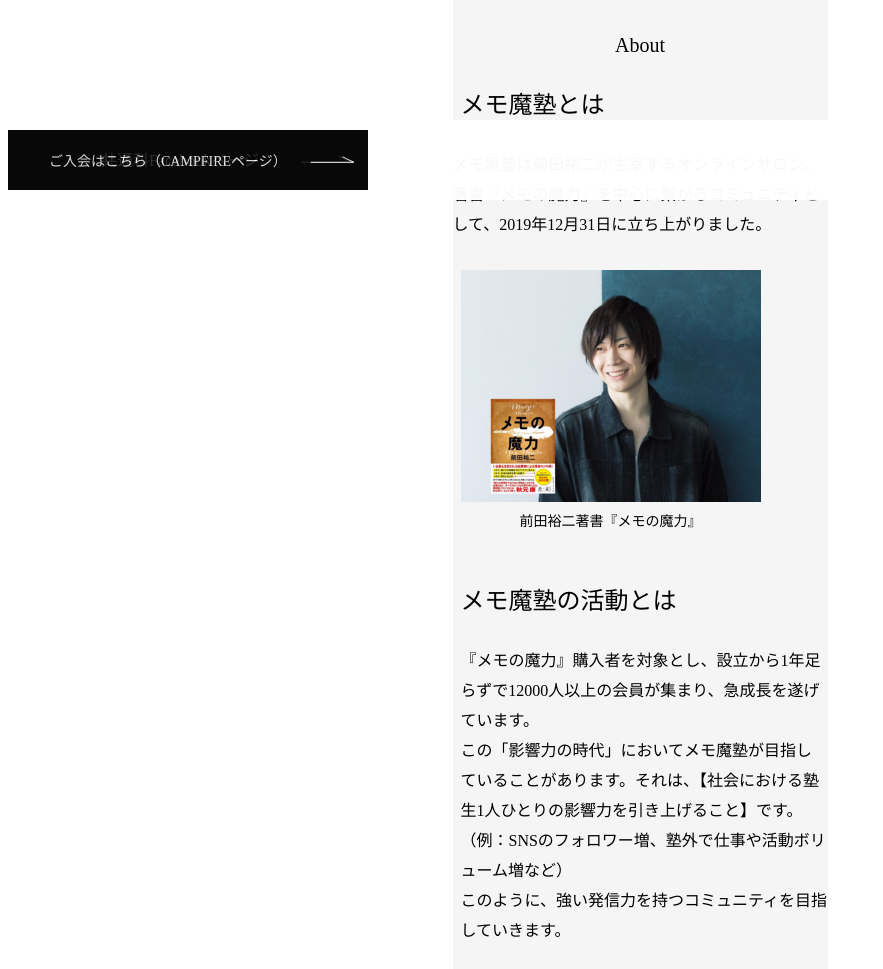
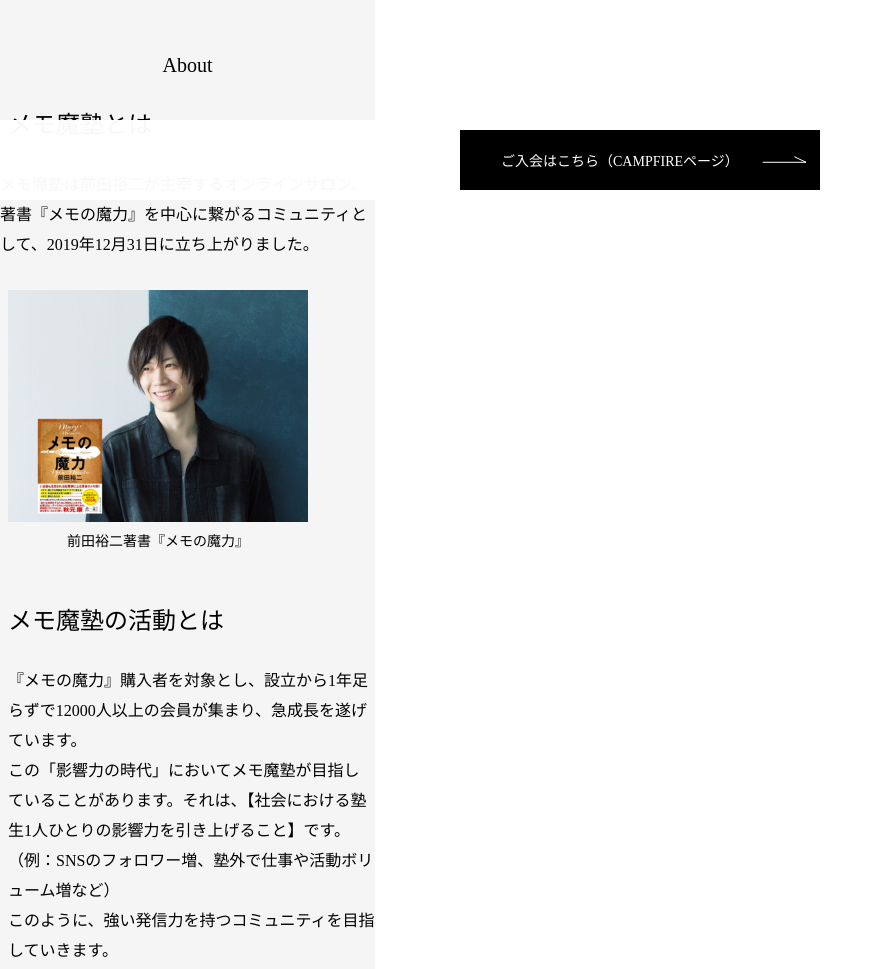
Before and after one commit to tarowhitey/memoma-site, a plain HTML site: page SP/home.html in a window 1280 px wide. Shown: the part 680-1649 px from the top of the page, without its empty margins (0-883 px from the left). Drawn offline with nearby package versions, Linux system fonts and the light colour scheme.

Commit message:
fix SP page

```diff
--- a/SP/css/about_style.css
+++ b/SP/css/about_style.css
@@ -2,7 +2,7 @@
     width: 375px;
     background: #F5F5F5 0% 0% no-repeat padding-box;
     opacity: 1;
-    padding-top: 30px;
+    padding-top: 50px;
     padding-bottom: 50px;
 }
 
--- a/SP/css/footer_style.css
+++ b/SP/css/footer_style.css
@@ -1,13 +1,14 @@
 .link_footer {
     width: 100%;
     height: 80px;
-
+    text-align: center;
     position: fixed;
     bottom: 0;
     left: 0;
 
     background: #FFFFFF 0% 0% no-repeat padding-box;
-    opacity: 0.82;
+    background-color: rgba(255, 255, 255, 0.82);
+    opacity: 1;
 
     display: inline-block;
 
@@ -23,9 +24,13 @@
 }
 
 .link_footer img {
-    margin: 10px 8px;
+    margin: 10px auto;
     width: 360px;
     height: 60px;
+}
+
+.footer_img img:hover {
+    opacity: 0.9;
 }
 
 .footer_hidden {
--- a/SP/css/template.css
+++ b/SP/css/template.css
@@ -8,7 +8,9 @@
     font-weight: 400;
     font-style: normal;
     width:100%; /*ページ全体の幅は100%と指定する*/
+    /*
     max-width: 375px;
+    */
     margin: auto auto 80px auto;
 }
 
--- a/SP/home.html
+++ b/SP/home.html
@@ -42,7 +42,9 @@
 
     <body>
         <header id="header">
-            <img src="./image/header_logo@2x.png" alt="ロゴ">
+            <a href="javascript:void(0)" onclick="window.location.reload()">
+                <img src="./image/header_logo@2x.png" alt="ロゴ">
+            </a>
         </header>
         <div class="top">
             <div class="img_back"></div>
```
Also changed, not shown: 3 other files.
